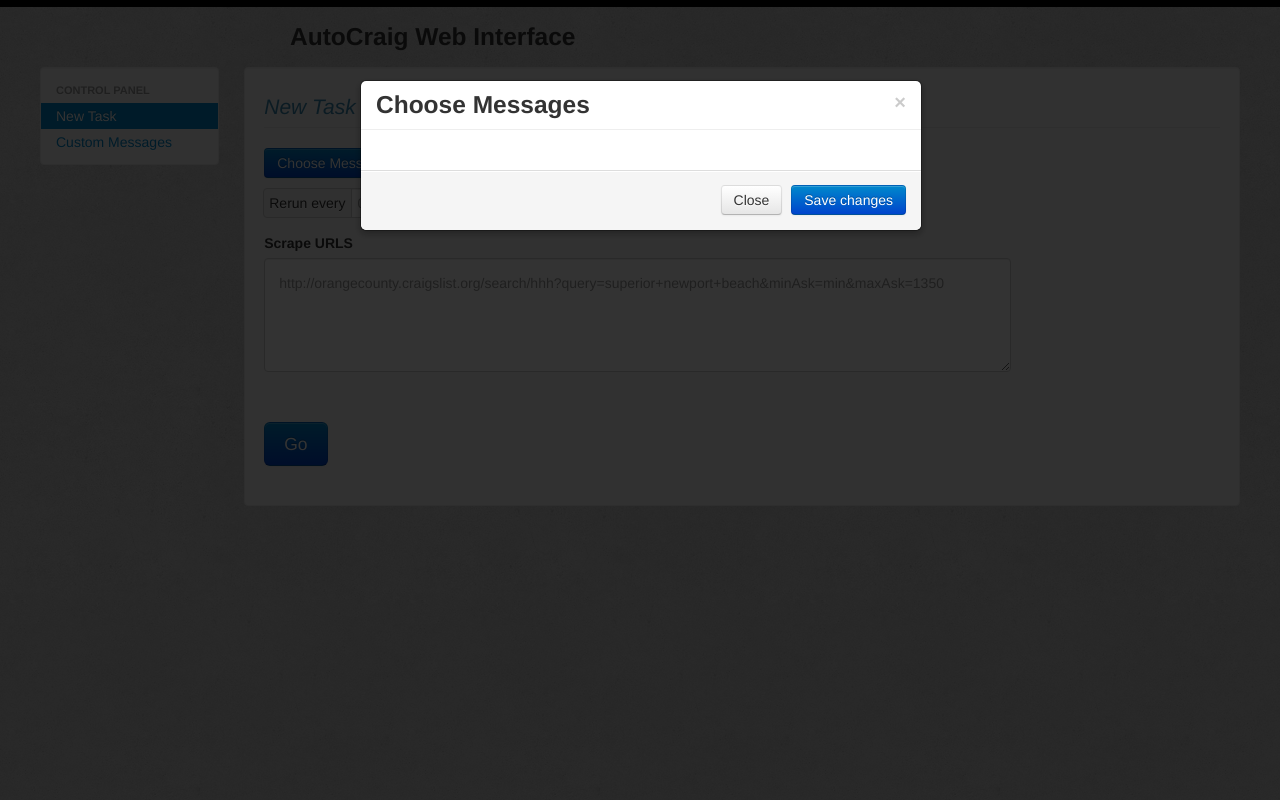
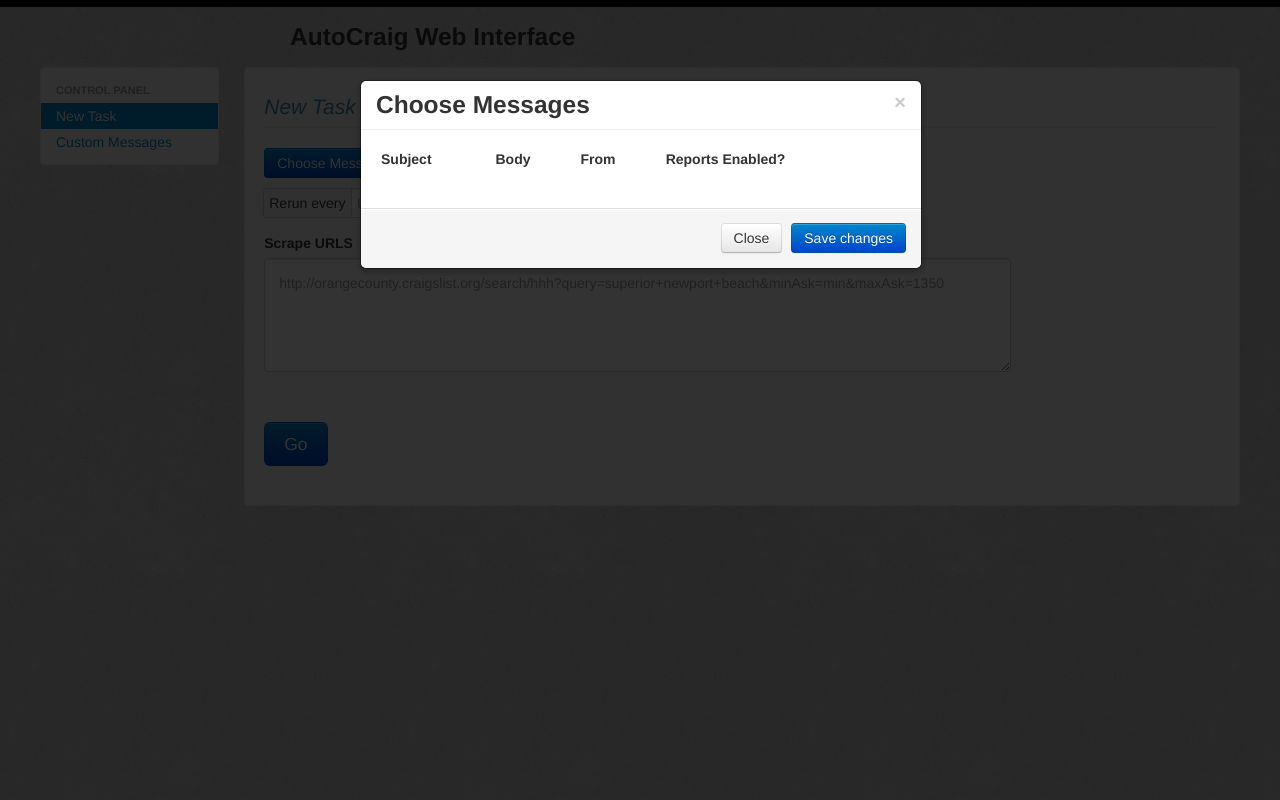
Before and after one commit to kennyledet/Autocraig-Web, a Flask app: page / in a window 1280 px wide, after a click on "Choose Messages". Run offline with Flask 2, Linux system fonts and the light colour scheme; data that the repository does not hold is empty; some libraries are stand-ins or nearby versions.

Commit message:
fixed request.getting of reportsEnabled, added selection table to choose messages

```diff
--- a/app.py
+++ b/app.py
@@ -26,7 +26,7 @@ def new_message():
     fromAddress = request.args.get('fromAddress', 0, type=str)
     subject     = request.args.get('subject',     0, type=str)
     body        = request.args.get('body',        0, type=str)
-    reportsEnabled = request.args.get('reportsEnabled', 0, type=str) == 'on'
+    reportsEnabled = 1 if request.args.get('reportsEnabled', 0, type=str) == 'on' else 0
 
     try:
         message = models.Message(toAddress, fromAddress, subject, body, reportsEnabled)
--- a/templates/index.html
+++ b/templates/index.html
@@ -39,13 +39,16 @@
 		<h3 id="chooseMessagesModal">Choose Messages</h3>
 	</div>
 	<div class="modal-body">
-		<ul>
+		<table class="table table-condensed table-striped">
+			<thead>
+				<th>Subject</th><th>Body</th><th>From</th><th>Reports Enabled?</th>
+			</thead>
 			{% for message in messages %}
-			<p>Subject: {{ message.subject }}</p>
-			<p>Body: {{ message.body }}</p>
-			{{ message.id }}
+				<tr id="{{ message.id }}">
+					<td>{{ message.subject }}</td><td>{{ message.body }}</td><td>{{ message.from }}</td><td>{{ message.reportsEnabled }}</td>
+				</tr>
 			{% endfor %}
-		</ul>
+		</table>
 	</div>
 	<div class="modal-footer">
 		<button class="btn" data-dismiss="modal" aria-hidden="true">Close</button>
```
